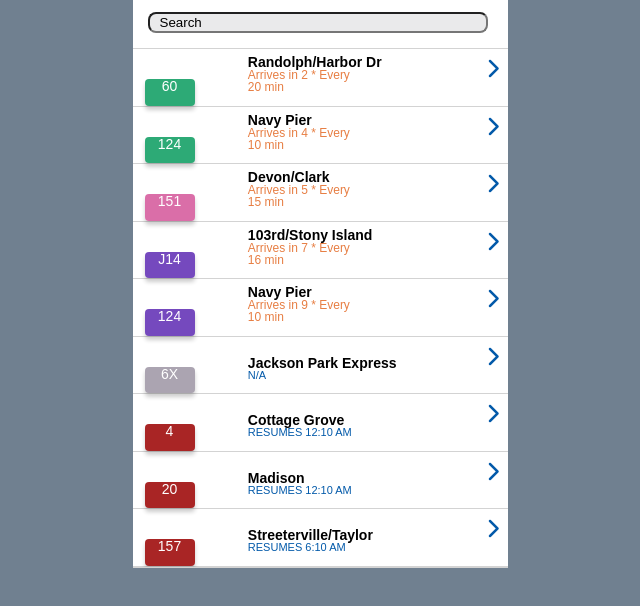
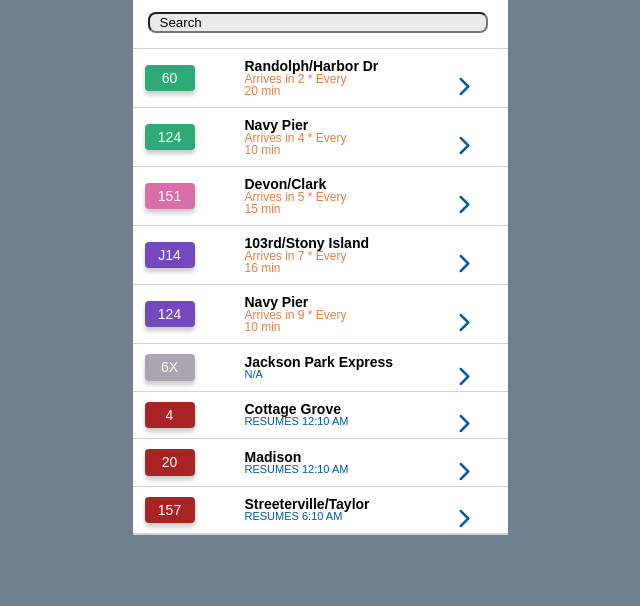
Before and after one commit to jennifer-maker/BusyBus, a plain HTML site: page index.html in a window 1280 px wide. Shown: the part 140-746 px from the top of the page, without its empty margins (320-960 px from the left). Drawn offline with Linux system fonts and the light colour scheme.

Commit message:
For Grading

```diff
--- a/index.html
+++ b/index.html
@@ -34,10 +34,10 @@
        <section class="location">
          <section class="content">
 
-           <section class="bus-route">
+           <section class="bus-route myNewClass">
 
              <!-- first column -->
-             <span class="busroute-number busroute-number-one">
+             <span class="busroute-number busroute-number-one myClass">
                <h3>
                  60
                </h3>
@@ -57,13 +57,13 @@
                  </section>
                </span>
            </section>
-           <section class="bus-route">
+           <section class="bus-route myNewClass">
              <!-- first column -->
-             <section class="busroute-number busroute-number-one">
+             <span class="busroute-number busroute-number-one myClass">
                <h3>
                  124
                </h3>
-             </section>
+             </span>
              <!-- second column -->
              <span class="busroute-name">
                <h3>
@@ -78,10 +78,10 @@
                    <i class="fa fa-chevron-right fa-2x" aria-hidden="true"></i>
                  </section>
            </section>
-           <section class="bus-route">
+           <section class="bus-route myNewClass">
 
              <!-- first column -->
-             <span class="busroute-number busroute-number-two">
+             <span class="busroute-number busroute-number-two myClass">
                <h3>
                  151
                </h3>
@@ -100,10 +100,10 @@
                    <i class="fa fa-chevron-right fa-2x" aria-hidden="true"></i>
                  </section>
            </section>
-           <section class="bus-route">
+           <section class="bus-route myNewClass">
 
              <!-- first column -->
-             <span class="busroute-number busroute-number-three">
+             <span class="busroute-number busroute-number-three myClass">
                <h3>
                  J14
                </h3>
@@ -122,10 +122,10 @@
                    <i class="fa fa-chevron-right fa-2x" aria-hidden="true"></i>
                  </section>
            </section>
-           <section class="bus-route">
+           <section class="bus-route myNewClass">
 
              <!-- first column -->
-             <span class="busroute-number busroute-number-three">
+             <span class="busroute-number busroute-number-three myClass">
                <h3>
                  124
                </h3>
@@ -144,10 +144,10 @@
                    <i class="fa fa-chevron-right fa-2x" aria-hidden="true"></i>
                  </section>
            </section>
-           <section class="bus-route">
+           <section class="bus-route myNewClass">
 
              <!-- first column -->
-             <span class="busroute-number busroute-number-four">
+             <span class="busroute-number busroute-number-four myClass">
                <h3>
                  6X
                </h3>
@@ -166,10 +166,10 @@
                    <i class="fa fa-chevron-right fa-2x" aria-hidden="true"></i>
                  </section>
            </section>
-           <section class="bus-route">
+           <section class="bus-route myNewClass">
 
              <!-- first column -->
-             <span class="busroute-number busroute-number-five">
+             <span class="busroute-number busroute-number-five myClass">
                <h3>
                  4
                </h3>
@@ -188,10 +188,10 @@
                    <i class="fa fa-chevron-right fa-2x" aria-hidden="true"></i>
                  </section>
            </section>
-           <section class="bus-route">
+           <section class="bus-route myNewClass">
 
              <!-- first column -->
-             <span class="busroute-number busroute-number-five">
+             <span class="busroute-number busroute-number-five myClass">
                <h3>
                  20
                </h3>
@@ -210,10 +210,10 @@
                    <i class="fa fa-chevron-right fa-2x" aria-hidden="true"></i>
                  </section>
            </section>
-           <section class="bus-route">
+           <section class="bus-route myNewClass">
 
              <!-- first column -->
-             <span class="busroute-number busroute-number-five">
+             <span class="busroute-number busroute-number-five myClass">
                <h3>
                  157
                </h3>
--- a/style.css
+++ b/style.css
@@ -89,7 +89,7 @@ h1 {
   margin-bottom: 10px;
   color:#0259a9;
   }
-  h3 {
+h3 {
     font-size: 14px;
     font-weight: normal;
   }
@@ -120,10 +120,20 @@ h5 {
   position: relative
   top:-20px;
   margin-left: 12px;
-  margin-top: 30px;
   width: 50px;
   height: 26.5px;
 }
+.myClass {
+ align-items: center;
+ display: flex !important;
+ justify-content: center;
+}
+.myNewClass {
+align-items: center;
+display: flex !important;
+padding: 10px 0;
+}
+
 .busroute-name {
   display: inline-block;
   width: 70%;
```
